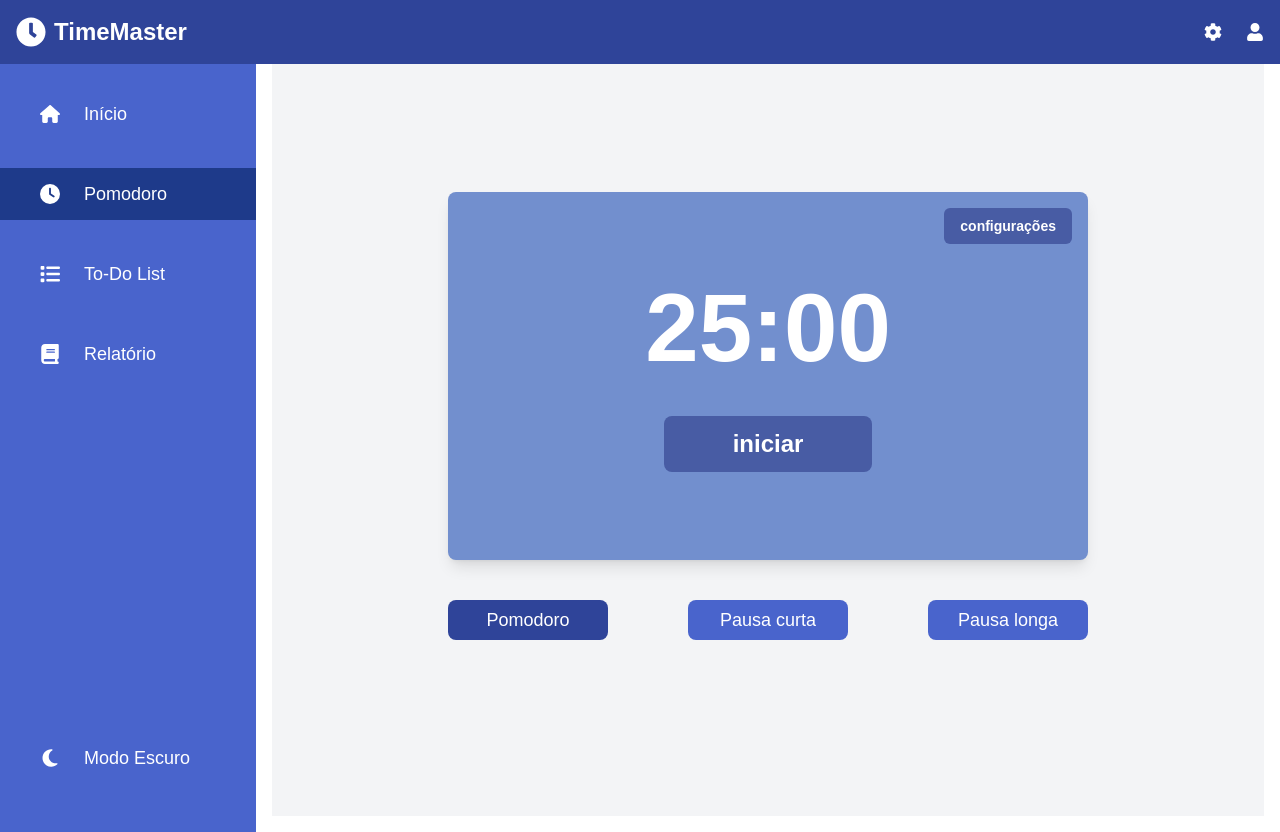
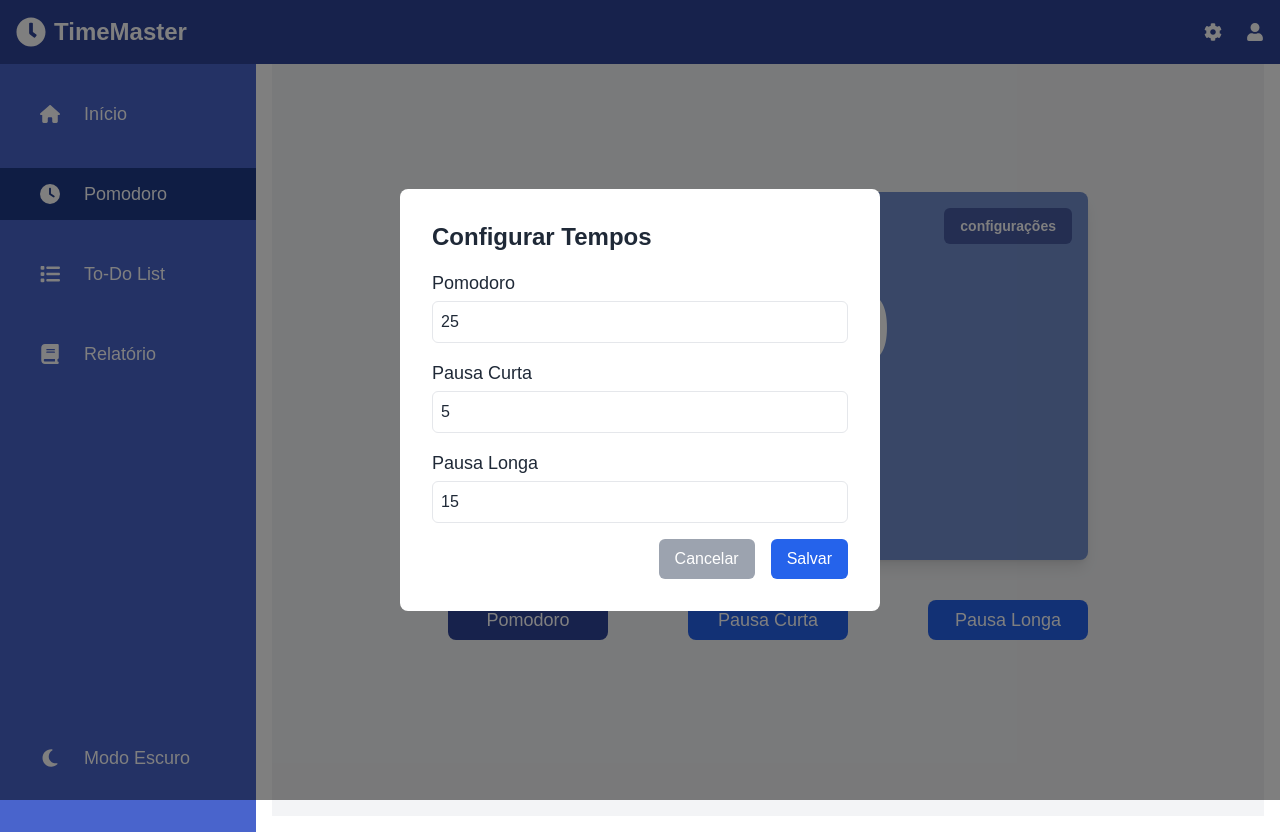
Before and after one commit to Reed0ne/timeMaster-front, a Next.js app: page /pomodoro in a window 1280 px wide. Both pictures are taken after a click on the button "configurações". Built offline with nearby package versions, Linux system fonts and the light colour scheme.

Commit message:
feat: Pommodoro implementado

```diff
--- a/src/components/Pomodoro/Pomodoro.tsx
+++ b/src/components/Pomodoro/Pomodoro.tsx
@@ -1,8 +1,67 @@
-import React from "react";
+"use client";
+import React, { useState, useEffect } from "react";
 
 function Pomodoro() {
+  const [time, setTime] = useState(25 * 60); // Tempo inicial em segundos (25 minutos)
+  const [isRunning, setIsRunning] = useState(false); // Indica se o timer está rodando
+  const [mode, setMode] = useState<"Pomodoro" | "Pausa Curta" | "Pausa Longa">(
+    "Pomodoro"
+  ); // Define o modo
+  const [isModalOpen, setIsModalOpen] = useState(false); // Controle do modal
+  const [customTimes, setCustomTimes] = useState({
+    Pomodoro: 25,
+    "Pausa Curta": 5,
+    "Pausa Longa": 15,
+  }); // Tempos personalizados (em minutos)
+
+  let timer: NodeJS.Timeout | null = null; // Declaração explícita do tipo
+
+  // Atualiza o timer quando está rodando
+  useEffect(() => {
+    if (isRunning) {
+      timer = setInterval(() => {
+        setTime((prevTime) => (prevTime > 0 ? prevTime - 1 : 0));
+      }, 1000);
+    } else if (timer) {
+      clearInterval(timer);
+    }
+    return () => {
+      if (timer) {
+        clearInterval(timer);
+      }
+    };
+  }, [isRunning]);
+
+  // Alterna entre os modos
+  const handleModeChange = (
+    newMode: "Pomodoro" | "Pausa Curta" | "Pausa Longa"
+  ) => {
+    setIsRunning(false); // Pausa o timer ao mudar de modo
+    setMode(newMode);
+    setTime(customTimes[newMode] * 60); // Atualiza o tempo com base nos tempos personalizados
+  };
+
+  // Formata o tempo para exibição
+  const formatTime = (seconds: number) => {
+    const minutes = Math.floor(seconds / 60);
+    const remainingSeconds = seconds % 60;
+    return `${String(minutes).padStart(2, "0")}:${String(
+      remainingSeconds
+    ).padStart(2, "0")}`;
+  };
+
+  // Atualiza os tempos personalizados no modal
+  const handleCustomTimeChange = (
+    mode: "Pomodoro" | "Pausa Curta" | "Pausa Longa",
+    value: string
+  ) => {
+    const numericValue = Math.max(1, parseInt(value) || 0); // Define um valor mínimo de 1 minuto
+    setCustomTimes((prev) => ({ ...prev, [mode]: numericValue }));
+  };
+
   return (
     <div className="flex flex-col items-center justify-center h-screen bg-gray-100">
+      {/* Contêiner principal */}
       <div
         className="relative rounded-lg p-12 h-[23rem] w-[40rem] shadow-lg text-center"
         style={{ backgroundColor: "#728fce", color: "white" }}
@@ -10,39 +69,79 @@ function Pomodoro() {
         <button
           className="absolute top-4 right-4 text-sm font-md px-4 py-2 rounded-md font-semibold hover:opacity-90"
           style={{ backgroundColor: "#485ca4", color: "white" }}
+          onClick={() => setIsModalOpen(true)}
         >
           configurações
         </button>
-        <div className="text-white mt-10 text-8xl font-bold">25:00</div>
+        <div className="text-white mt-10 text-8xl font-bold">
+          {formatTime(time)}
+        </div>
         <button
           className="mt-10 font-semibold text-2xl h-14 w-52 rounded-lg hover:opacity-90"
           style={{ backgroundColor: "#485ca4", color: "white" }}
+          onClick={() => setIsRunning(!isRunning)}
         >
-          iniciar
+          {isRunning ? "pausar" : "iniciar"}
         </button>
       </div>
 
-      {/* Caixas de controle (fora do container) */}
+      {/* Botões de Modo */}
       <div className="flex justify-center gap-12 mt-10 space-x-8">
+        {(["Pomodoro", "Pausa Curta", "Pausa Longa"] as const).map(
+          (btnMode) => (
             <button
-          className="font-medium rounded-lg h-10 w-40 text-lg hover:opacity-90"
-          style={{ backgroundColor: "#2F4499", color: "white" }}
+              key={btnMode}
+              className={`font-medium rounded-lg h-10 w-40 text-lg hover:opacity-90 ${
+                mode === btnMode ? "bg-blue-800" : "bg-blue-600"
+              }`}
+              style={{ color: "white" }}
+              onClick={() => handleModeChange(btnMode)}
             >
-          Pomodoro
+              {btnMode}
+            </button>
+          )
+        )}
+      </div>
+
+      {/* Modal de Configurações */}
+      {isModalOpen && (
+        <div className="fixed inset-0 flex items-center justify-center bg-black bg-opacity-50 z-50 text-gray-800">
+          <div className="bg-white rounded-lg p-8 w-[30rem]">
+            <h2 className="text-2xl font-bold mb-4">Configurar Tempos</h2>
+            {(["Pomodoro", "Pausa Curta", "Pausa Longa"] as const).map(
+              (modalMode) => (
+                <div key={modalMode} className="mb-4">
+                  <label className="block text-lg font-medium mb-1">
+                    {modalMode}
+                  </label>
+                  <input
+                    type="number"
+                    value={customTimes[modalMode]}
+                    onChange={(e) =>
+                      handleCustomTimeChange(modalMode, e.target.value)
+                    }
+                    className="w-full border rounded-md p-2"
+                  />
+                </div>
+              )
+            )}
+            <div className="flex justify-end gap-4">
+              <button
+                className="bg-gray-400 text-white rounded-md px-4 py-2 hover:opacity-90"
+                onClick={() => setIsModalOpen(false)}
+              >
+                Cancelar
               </button>
               <button
-          className="font-medium rounded-lg h-10 w-40 text-lg hover:opacity-90"
-          style={{ backgroundColor: "#4964CC", color: "white" }}
+                className="bg-blue-600 text-white rounded-md px-4 py-2 hover:opacity-90"
+                onClick={() => setIsModalOpen(false)}
               >
-          Pausa curta
-        </button>
-        <button
-          className="font-medium rounded-lg h-10 w-40 text-lg hover:opacity-90"
-          style={{ backgroundColor: "#4964CC", color: "white" }}
-        >
-          Pausa longa
+                Salvar
               </button>
             </div>
+          </div>
+        </div>
+      )}
     </div>
   );
 }
```
Lines whose indentation alone changed are shown as unchanged.
